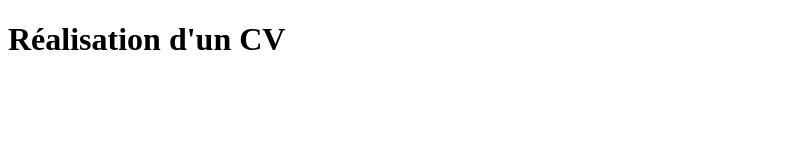
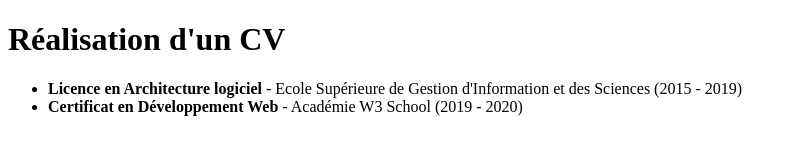
Before and after one commit to Regina2808/mon-cv, a plain HTML site: page index.html in a window 1280 px wide. Shown: the whole page, without its empty margins (0-797 px from the left). Drawn offline with Linux system fonts and the light colour scheme.

Commit message:
mise en place de la section formations

```diff
--- a/index.html
+++ b/index.html
@@ -8,5 +8,12 @@
 </head>
 <body>
     <h1> Réalisation d'un CV </h1>
+
+    <!-- Section Formations -->
+     <ul>
+    <li><strong>Licence en Architecture logiciel</strong> - Ecole Supérieure de Gestion d'Information et des Sciences (2015 - 2019)</li>
+    <li><strong>Certificat en Développement Web</strong> - Académie W3 School (2019 - 2020)</li>
+    </ul>
+
 </body>
 </html>
```
